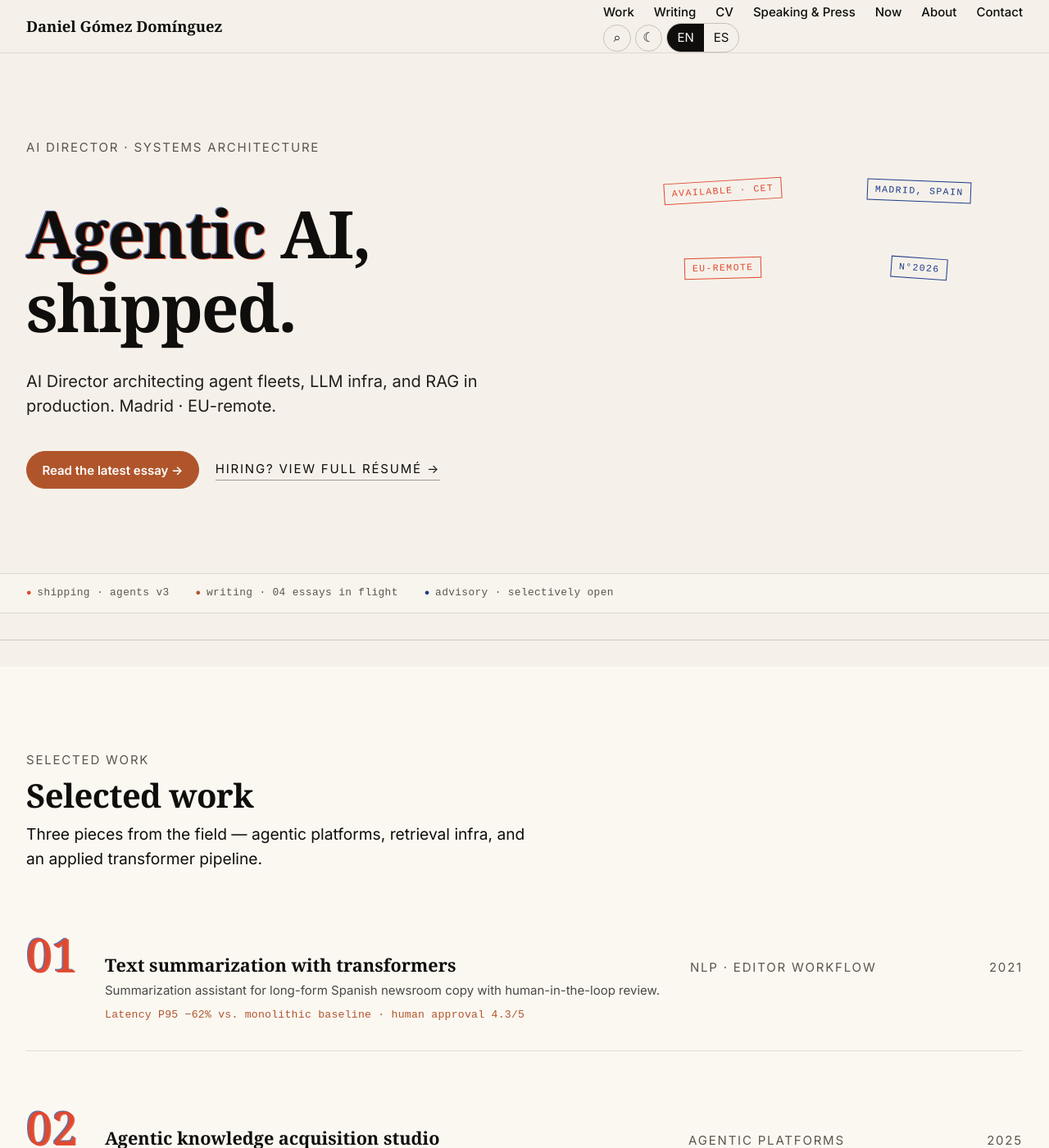
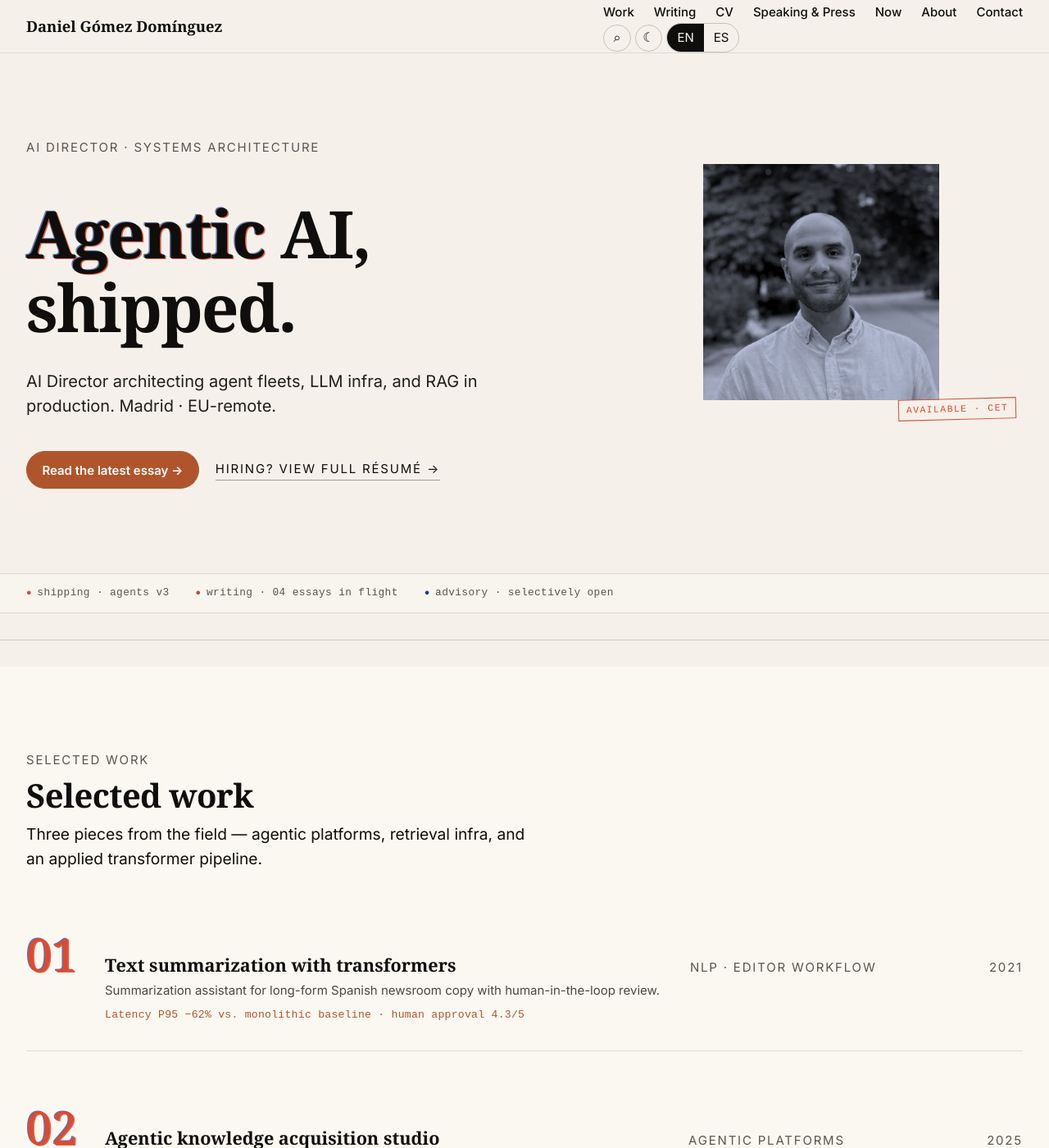
Before and after one commit to Amloii/amloii.github.io, a Jekyll site: the page built from index.html, in a window 1280 px wide and 1400 px high. Shown: the whole window at 82% size. Built offline with Jekyll 4.4.1, drawn with Linux system fonts in a browser that asks for light colours; some web fonts are replaced.

Commit message:
headshot: integrate real photo on home (Riso) + CV (B&W calm) + speaking + about
Co-Authored-By: Claude Sonnet 4.6 <noreply@anthropic.com>

```diff
--- a/_includes/home-stamp-pack.html
+++ b/_includes/home-stamp-pack.html
@@ -1,17 +1,11 @@
-{% assign lg = page.lang | default: site.lang %}
-{% assign cv = site.data.cv[lg] %}
+{%- assign lg = page.lang | default: site.lang -%}
+{%- assign cv = site.data.cv[lg] -%}
 
-<aside class="home-stamp-pack" aria-label="{% if lg == 'es' %}Estado del autor{% else %}Author status{% endif %}">
-  <span class="riso-stamp home-stamp-pack__stamp">
+<aside class="home-hero-portrait" aria-label="{% if lg == 'es' %}Retrato del autor{% else %}Author portrait{% endif %}">
+  <div class="riso-photo home-hero-portrait__photo">
+    <img src="{{ '/assets/img/headshot-daniel.jpg' | relative_url }}" alt="Daniel Gómez Domínguez" loading="eager" decoding="async" width="600" height="600">
+  </div>
+  <span class="riso-stamp home-hero-portrait__stamp">
     {% if lg == 'es' %}Disponible · CET{% else %}Available · CET{% endif %}
   </span>
-  <span class="riso-stamp riso-stamp--blue home-stamp-pack__stamp">
-    {{ cv.basics.location }}
-  </span>
-  <span class="riso-stamp home-stamp-pack__stamp">
-    EU-remote
-  </span>
-  <span class="riso-stamp riso-stamp--blue home-stamp-pack__stamp">
-    N°{{ site.time | date: "%Y" }}
-  </span>
 </aside>
--- a/assets/css/_components.scss
+++ b/assets/css/_components.scss
@@ -1341,3 +1341,63 @@
 .error-404__links a:hover { color: var(--accent); border-bottom-color: var(--accent); }
 
 .post-pager__next { text-align: right; }
+
+// Home — portrait + stamp arrangement (replaces stamp pack now that real photo exists)
+.home-hero-portrait {
+  display: grid;
+  grid-template-columns: minmax(0, 1fr);
+  gap: var(--space-md);
+  padding: var(--space-md) var(--space-sm);
+  align-items: center;
+  justify-items: center;
+  position: relative;
+}
+
+.home-hero-portrait__photo {
+  width: 100%;
+  max-width: 18rem;
+  aspect-ratio: 1 / 1;
+}
+
+.home-hero-portrait__stamp {
+  position: absolute;
+  bottom: 0.5rem;
+  right: 0.5rem;
+  transform: rotate(-3.5deg);
+}
+
+// CV — calm-mode header photo (no Riso, simple B&W)
+.cv-header-portrait {
+  width: 96px;
+  height: 96px;
+  border-radius: 50%;
+  overflow: hidden;
+  flex-shrink: 0;
+  border: 1px solid color-mix(in srgb, var(--rule) 22%, transparent);
+}
+
+.cv-header-portrait img {
+  width: 100%;
+  height: 100%;
+  object-fit: cover;
+  filter: grayscale(1) contrast(1.05);
+}
+
+.cv-header-row {
+  display: flex;
+  align-items: flex-start;
+  gap: var(--space-md);
+  margin-block: var(--space-md);
+}
+
+@media (max-width: 700px) {
+  .cv-header-portrait { width: 72px; height: 72px; }
+}
+
+// About — small portrait at top
+.about-portrait {
+  width: 100%;
+  max-width: 12rem;
+  aspect-ratio: 1 / 1;
+  margin-bottom: var(--space-md);
+}
```
Also changed, not shown: _layouts/cv.html (+10 -3 lines), _layouts/speaking.html (+16 -6 lines), about.md (+4 -0 lines), es/sobre.md (+4 -0 lines).
